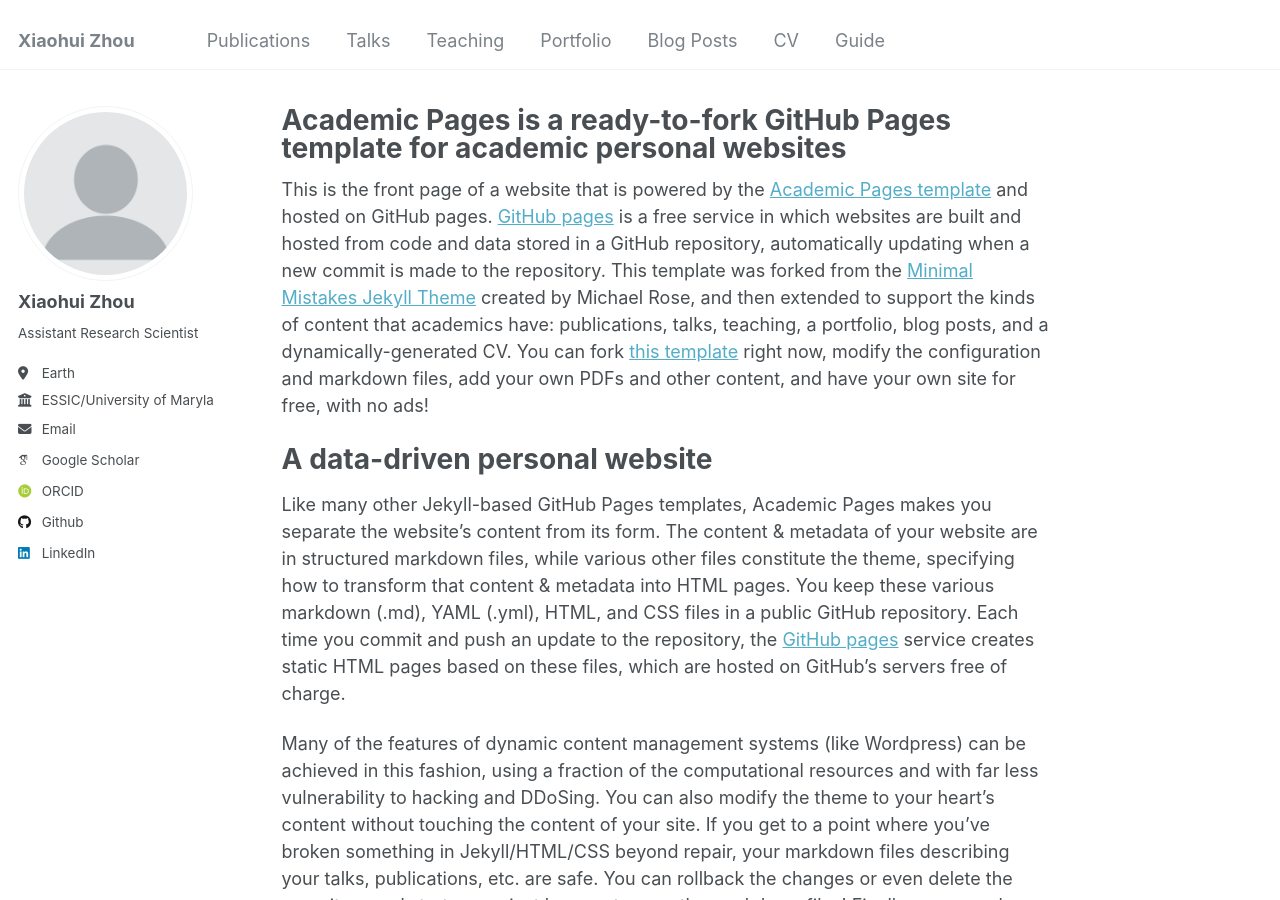
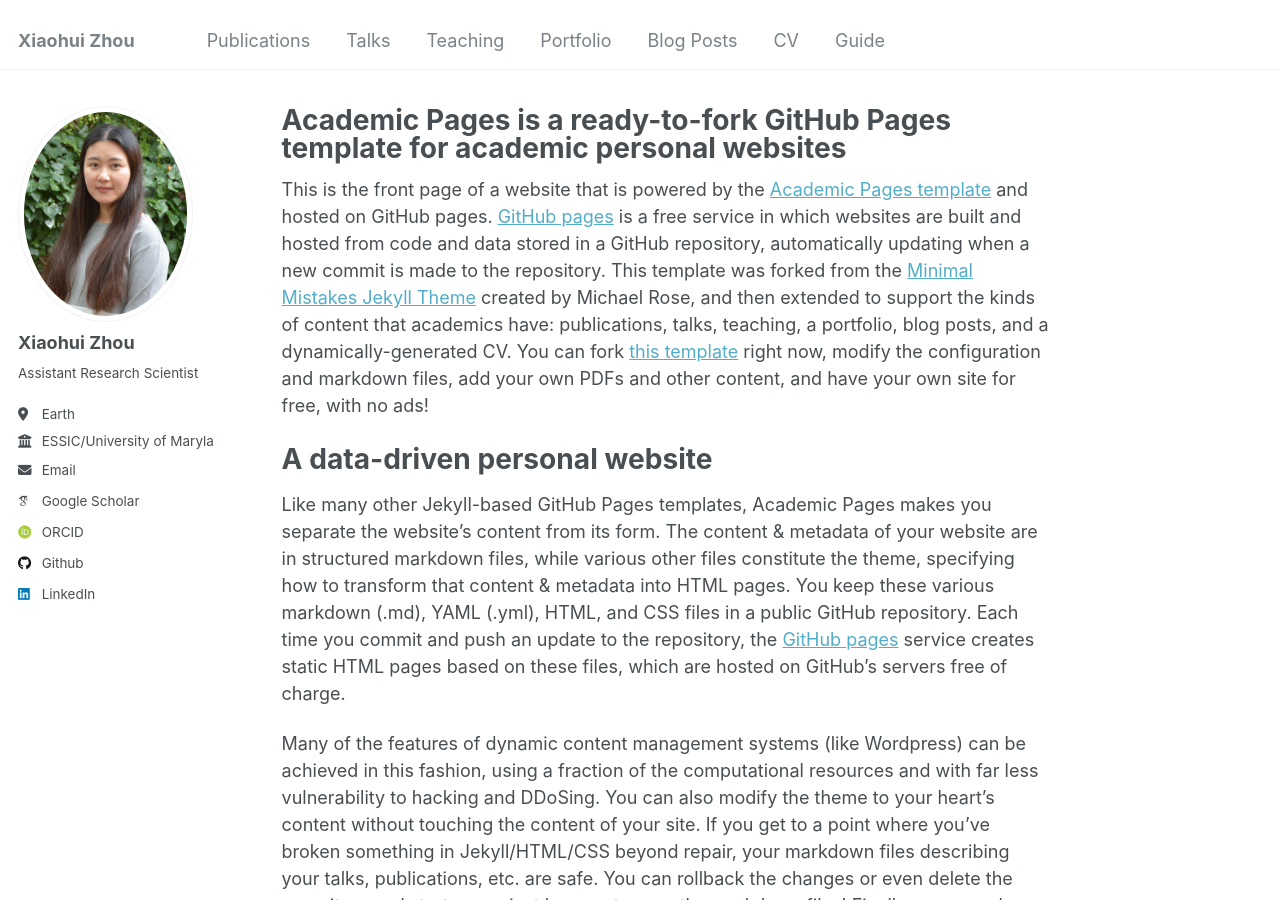
Before and after one commit to xiaohuizhou123/xiaohuizhou123.github.io, a Jekyll site: the page built from _pages/about.md, in a window 1280 px wide and 900 px high. Built offline with Jekyll 4.4.1, drawn with Linux system fonts in a browser that asks for light colours; some web fonts are replaced.

Commit message:
Update _config.yml

```diff
--- a/_config.yml
+++ b/_config.yml
@@ -21,7 +21,7 @@ repository               : "xiaohuizhou123/xiaohuizhou123.github.io"
 #               Additional customization can be done by editing /_includes/author-profile.html
 author:
   # Biographic information
-  avatar           : "profile.png"
+  avatar           : "Zhou.jpg"
   name             : "Xiaohui Zhou"
   pronouns         : # example: "she/her"
   bio              : "Assistant Research Scientist"
```
